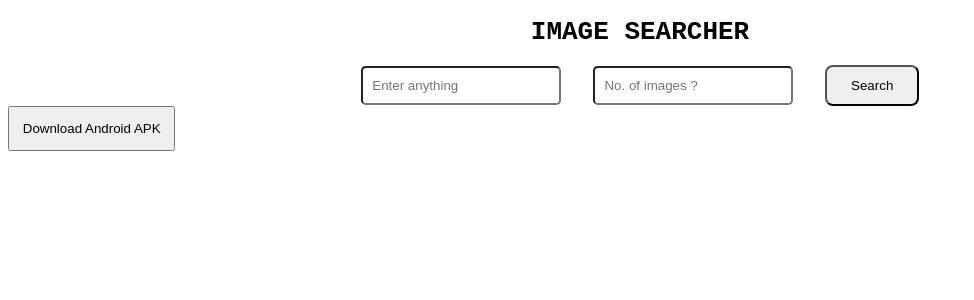
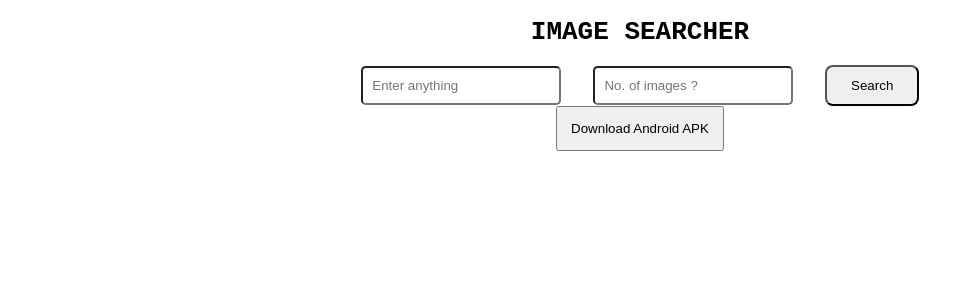
Before and after one commit to prabhjot-arora31/Imagesearch31, a React (Create React App) app: page / in a window 1280 px wide. Shown: the top 300 px of the page, without its empty margins (0-974 px from the left). Built offline with nearby package versions, Linux system fonts and the light colour scheme.

Commit message:
Update App.js

```diff
--- a/src/App.js
+++ b/src/App.js
@@ -46,7 +46,7 @@ const App = () => { // creating component named App
             />
             <button onClick={searchImage}>Search</button>
         </header>
-                 <div style={{disply:'flex',width:'100%',justifyContent:'center',alignItems:'center'}}>
+                 <div style={{display:'flex',width:'100%',justifyContent:'center',alignItems:'center'}}>
                  <button style={{padding:'0.8rem'}}>Download Android APK</button>
                  </div>
         <section>
```
